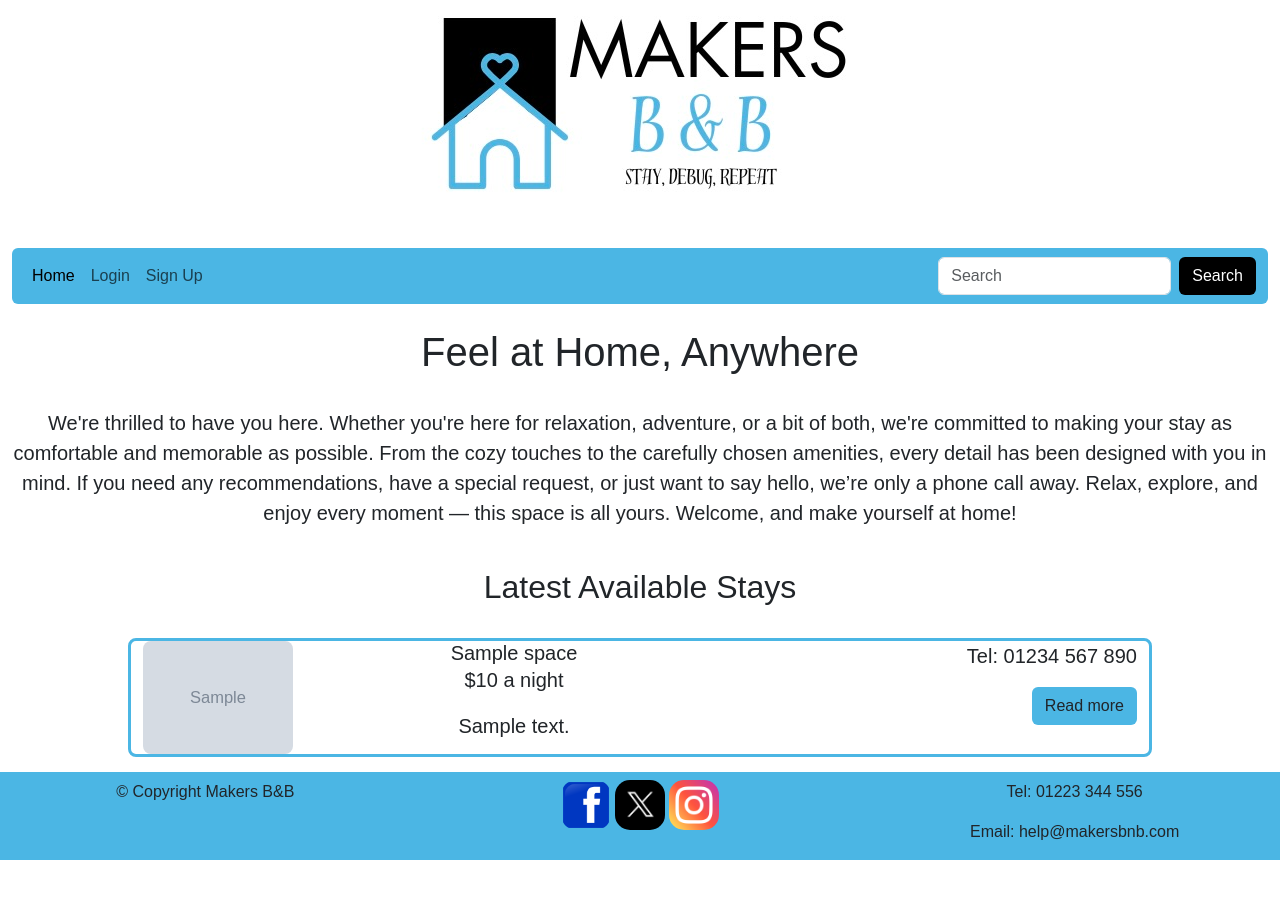
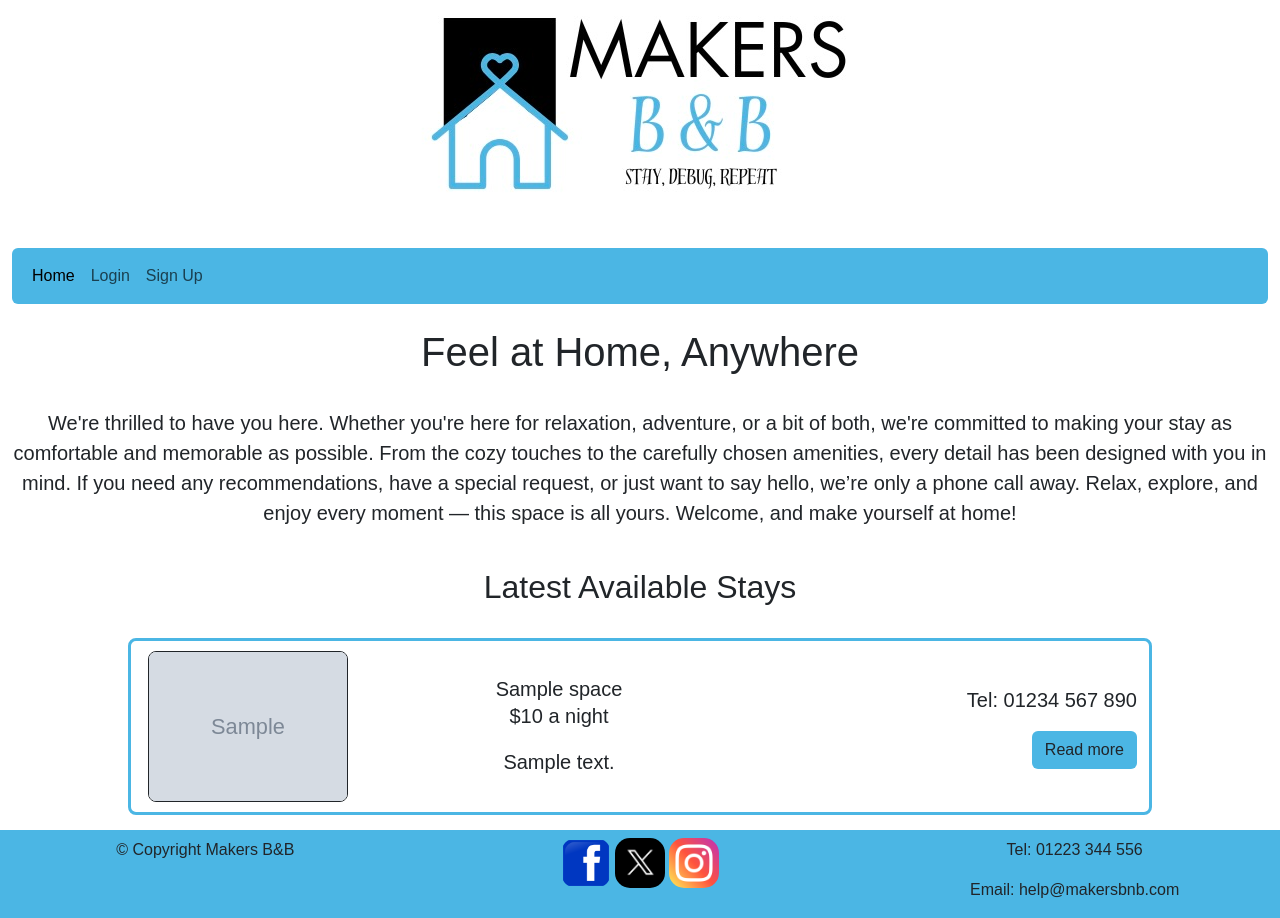
Before and after one commit to jamie6king/makersbnb-earth, a Flask app: template templates/home.html in a window 1280 px wide. Before the commit the page ends 860 px from the top, so only its background shows below. Run offline with Flask 3, Linux system fonts and the light colour scheme; the template is opened without the code that fills it: most values are stand-ins (such as "Sample title", 1, 10 or a date in 2020); grey boxes marked "Sample" are stand-in pictures.

Commit message:
Updated home styling and removed search from navbar

```diff
--- a/static/styles.css
+++ b/static/styles.css
@@ -13,6 +13,20 @@ body {
 /* Header styles */
 .logo{
   text-align: center;
+}
+
+.nav-link:hover{
+  background-color: black !important;
+  color: #4bb6e4 !important;
+  border-radius: 8px !important;
+  transition: 0.3s !important;
+}
+
+.search-btn:hover{
+  background-color: white !important;
+  color: #4bb6e4 !important;
+  border-radius: 8px !important;
+  transition: 0.3s !important;
 }
 
 /* Main Styles */
@@ -37,22 +51,34 @@ main p{
 }
 
 .new-listings img{
-  max-width: 150px;
-  max-height: 150px;
+  max-width: 200px;
+  max-height: 200px;
   height: auto;
   flex-shrink: 0;
-  border-radius: 8px
+  margin: 10px 5px 10px 5px;
+  border: solid 1px;
+  border-radius: 8px;
 }
 
 .listing-text{
+  /* margin-top:10px; */
+  align-self: center;
   flex: 1;
-  text-align: center;
+  /* text-align: center; */
 }
 
 .listing-contact{
+  align-self: center;
   flex: 1;
   text-align: right
 }
+
+#space-button:hover{
+background-color: black !important;
+color: #4bb6e4 !important;
+}
+
+
 
 /* Footer styles */
 
--- a/templates/home.html
+++ b/templates/home.html
@@ -51,21 +51,6 @@
                 <a class="nav-link" href="/signup">Sign Up</a>
               </li>
             </ul>
-            <form class="d-flex" role="search">
-              <input
-                class="form-control me-2"
-                type="search"
-                placeholder="Search"
-                aria-label="Search"
-              />
-              <button
-                class="btn search-btn"
-                type="submit"
-                style="background-color: black; color: white"
-              >
-                Search
-              </button>
-            </form>
           </div>
         </div>
       </nav>
@@ -111,7 +96,8 @@
             <!-- Static for now; can replace with dynamic contact if available -->
             <a
               href="/spaces/{{ space.id }}"
-              class="btn"
+              class="btn space-button"
+              id="space-button"
               style="background-color: #4bb6e4"
               >Read more</a
             >
```
